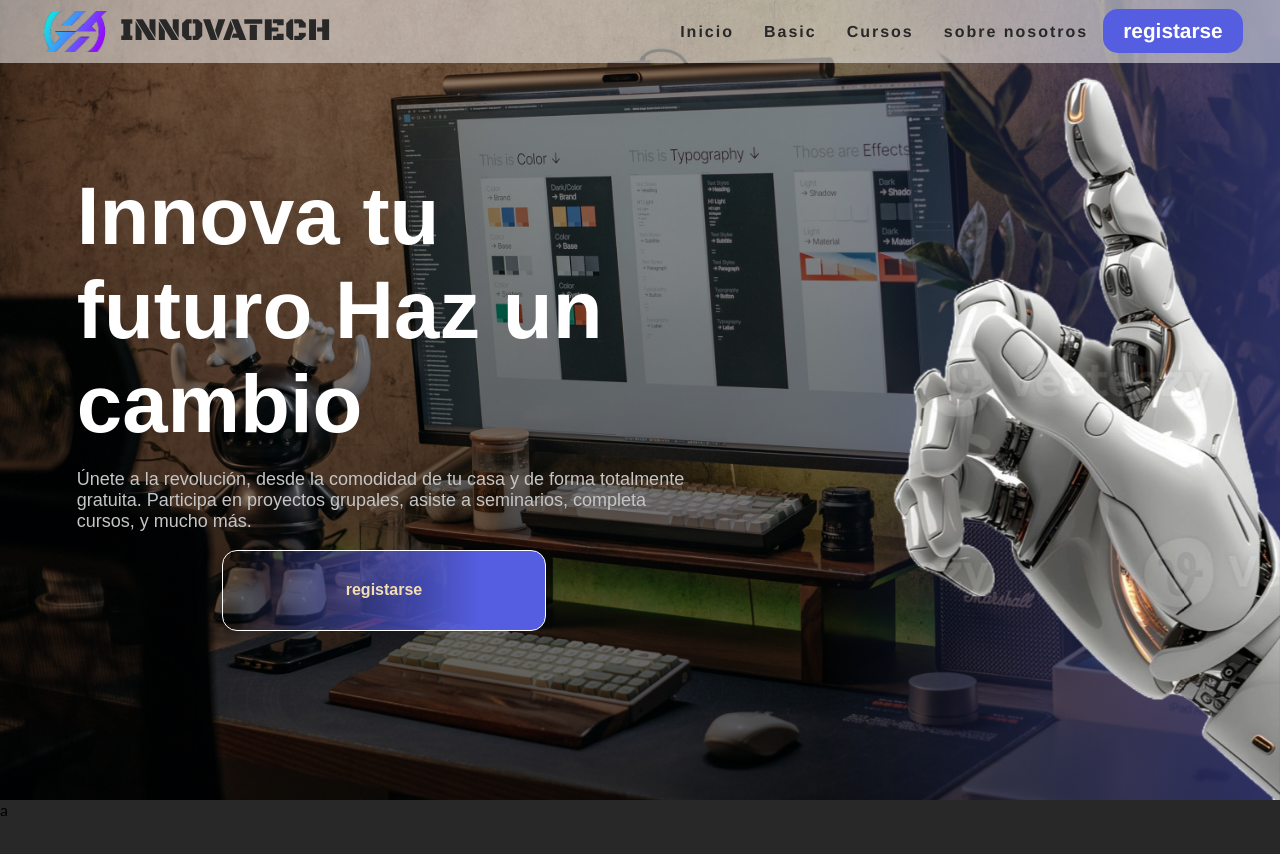
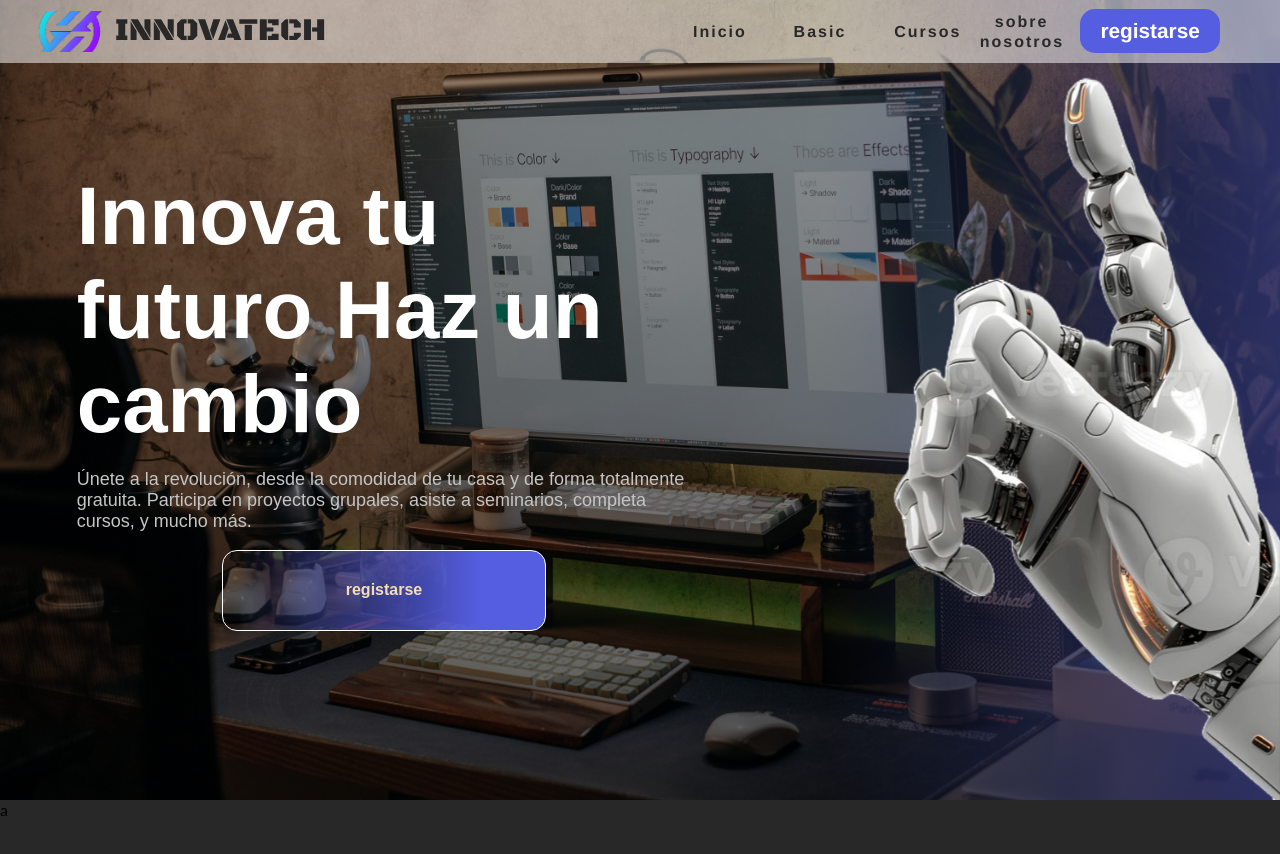
Before and after one commit to EnriqueIllexas/innova, a website: page src/main.html in a window 1280 px wide. Shown: the top 854 px of the page. Drawn offline with nearby package versions, Linux system fonts and the light colour scheme; files whose address does not match are found by name.

Commit message:
version beta

```diff
--- a/src/main.css
+++ b/src/main.css
@@ -46,6 +46,7 @@ header{
 header.abajo{
     background: #282828;
     padding: 5px 0px;
+    border-bottom: 1px solid #7c7c7c;
 }
 .logo-class-nav{
     display: flex;
@@ -84,10 +85,12 @@ header ul{
     display: flex;
     justify-content: center;
     align-items: center;
+    gap: 5px;
 }
 
 header ul li{
     list-style: none;
+    width: 16%;
 }
 
 header ul li a{
@@ -115,6 +118,8 @@ header.abajo ul li a{
     font-weight: 700;
     text-decoration: none;
     text-align: center;
+    overflow: hidden;
+    text-overflow:ellipsis;
 }
 
 .seccion-main{
```
Also changed, not shown: src/main.html (renamed from src/index.html).
